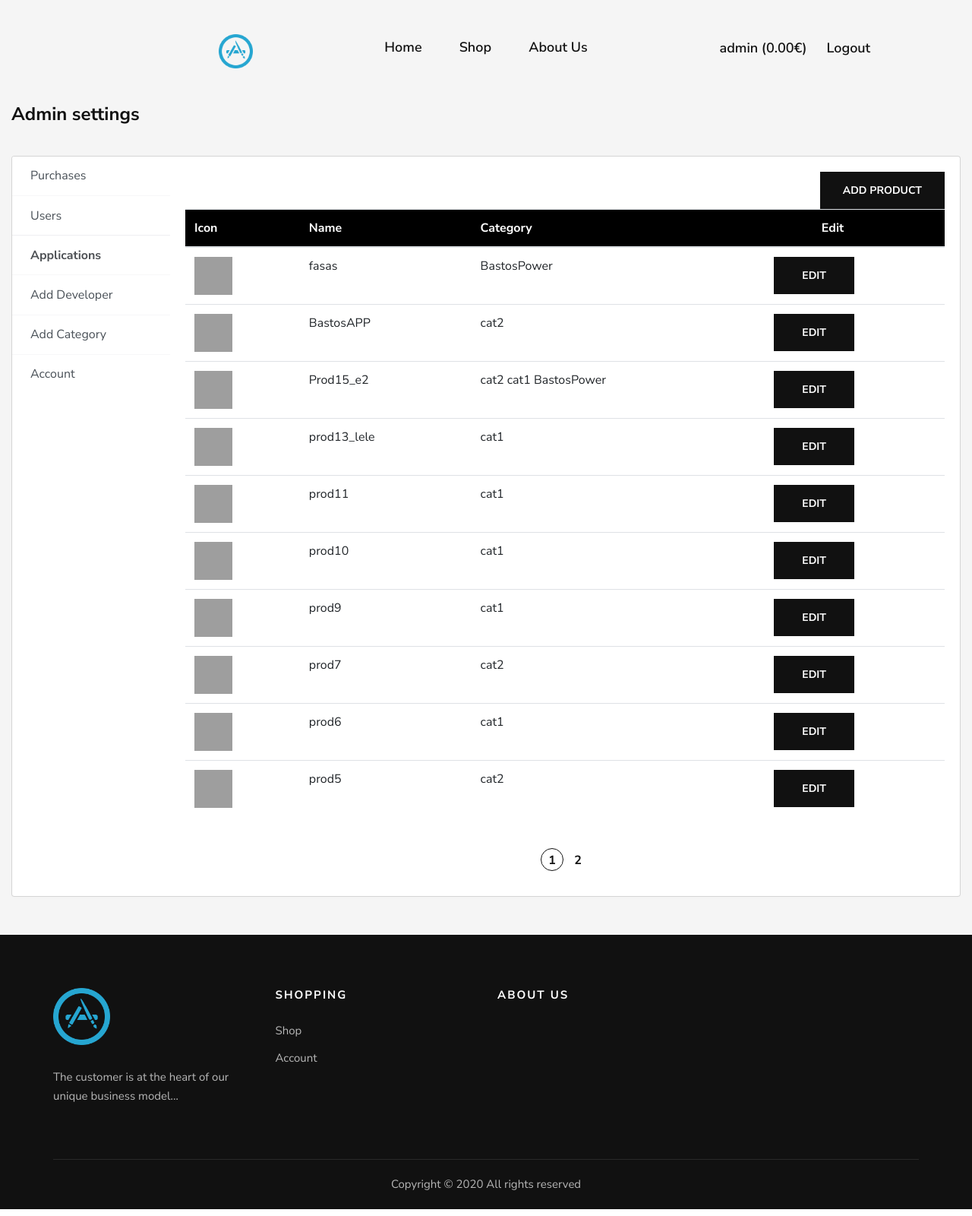
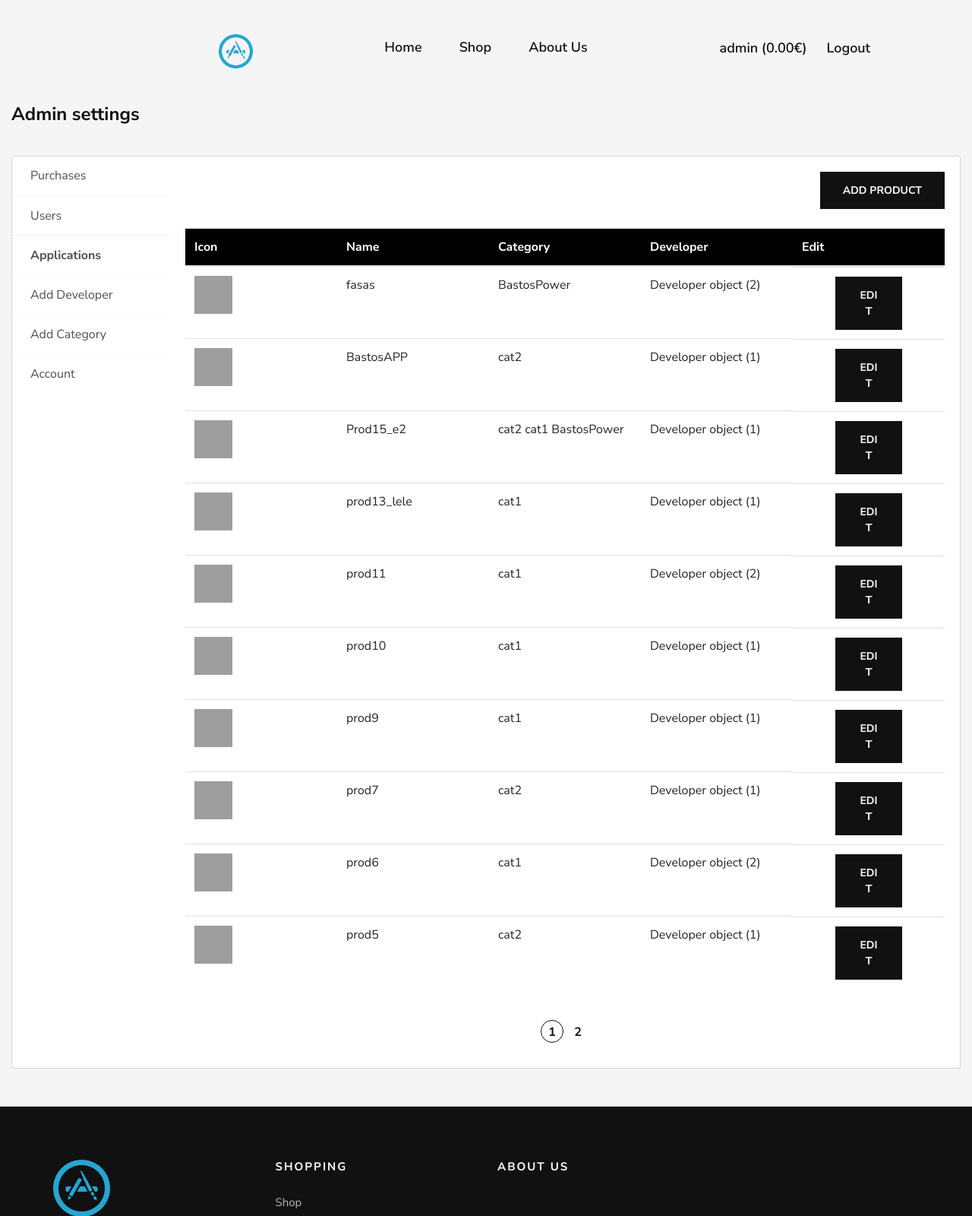
Before and after one commit to hugofpaiva/tpw-p1, a Django app: page /admin/apps/ in a window 1280 px wide. Shown: the top 1600 px of the page at 76% size. Run offline with Django 3.2, Linux system fonts and the light colour scheme; a user stored in the database is signed in; data comes from the database, SQL or seed files in the repository; both versions use the stored data as it was after the commit; some libraries are stand-ins or nearby versions; grey boxes are pictures that could not be loaded.

Commit message:
Various fixes

```diff
--- a/webproj/app/forms.py
+++ b/webproj/app/forms.py
@@ -65,7 +65,7 @@ class EditProductForm(forms.Form):
     name = forms.CharField(max_length=50)
     icon=forms.URLField()
     description=forms.CharField(max_length=50)
-    category = forms.ModelChoiceField(queryset=Category.objects.all())
+    category = forms.ModelChoiceField(queryset=Category.objects.all(), required=False)
     developer = forms.ModelChoiceField(queryset=Developer.objects.all())
 
 class AddBalanceForm(forms.Form):
--- a/webproj/app/templates/adminapps.html
+++ b/webproj/app/templates/adminapps.html
@@ -35,13 +35,14 @@
                  <div class="card-body pb-2">
                  {% if products %}
                    <table class="table" width="100%" align="center">
-                   <a class="site-btn" style="float: right"href="{% url 'addApp' %}" > Add Product</a>
+                   <a class="site-btn" style="float: right; margin-bottom: 25px"href="{% url 'addApp' %}" > Add Product</a>
                      <thead  style="background-color: black; border: 0; color: white;">
                        <tr>
-                         <th scope="col">Icon</th>
-                         <th scope="col">Name</th>
-                         <th scope="col">Category</th>
-                        <th scope="col" style="padding-left: 75px">Edit</th>
+                         <th scope="col" style="width: 20%">Icon</th>
+                         <th scope="col" style="width: 20%">Name</th>
+                         <th scope="col" style="width: 20%">Category</th>
+                            <th scope="col" style="width: 20%">Developer</th>
+                        <th scope="col" style="width: 20%">Edit</th>
 
                        </tr>
                      </thead>
@@ -56,8 +57,9 @@
                                  {% endfor %}
 
                              </td>
+                            <td>{{ p.developer }}</td>
 
-                             <td align="left" style="wi: 0px;"><a id ="a_{{ p.id }}"  href="#"  onclick="get_prod('{{p.id}}', '{{ p.name }}' , '{{ p.icon }}', '{{ p.description }}', '{{ p.category }}', '{{ p.developer }}' )" data-toggle="modal" data-target="#modalEditForm" style="width: 50%; text-align: center" class="site-btn">Edit </a></td>
+                             <td style="display: flex; justify-content: center"><a id ="a_{{ p.id }}"  href="#"  onclick="get_prod('{{p.id}}', '{{ p.name }}' , '{{ p.icon }}', '{{ p.description }}', '{{ p.category }}', '{{ p.developer }}' )" data-toggle="modal" data-target="#modalEditForm" style="width: 50%; text-align: center" class="site-btn">Edit </a></td>
                            </tr>
                        {% endfor %}
                      </tbody>
--- a/webproj/app/views.py
+++ b/webproj/app/views.py
@@ -273,7 +273,7 @@ def prodDetails(request, idprod):
             reviews = Reviews.objects.filter(product=product).order_by('-date')
             numreviews = reviews.count()
             # --- Django Pagination ---
-            paginator = Paginator(reviews, 5)  # shows 1 review per page
+            paginator = Paginator(reviews, 5)
             page_number = request.GET.get('page')
             page_obj = paginator.get_page(page_number)
             # ------------------------
@@ -296,7 +296,6 @@ def prodDetails(request, idprod):
             product.nStars, product.nEmptyStars  = range(int(product.rate)),range(5 - int(product.rate))
             productbenefits = Prod_Benefits.objects.filter(product=product)
             pricing = Product_Pricing_Plan.objects.filter(product=product)
-            categories = product.category.all()
             totalpurchases = Purchase.objects.filter(product_plan__product=product).count()
             data= {'prod': product, 'revs': page_obj, 'prodbenefs': productbenefits,
                    'plans': pricing, 'purch': totalpurchases, 'numreviews': numreviews, 'form_purch': form_purchases,
@@ -364,7 +363,7 @@ def fill_form(client):
 
 
 
-# ver isto melhor ta cancro como a merda
+
 def accountDetails(request):
     if request.user.is_authenticated:
         if request.user.is_superuser:
@@ -389,9 +388,6 @@ def accountDetails(request):
                     client = Client.objects.get(user_id=update.client.id)
                     update.save()
                     update.refresh_from_db()
-                    #to stay logged in
-
-                    #Because after changes in account, the system logout the user
                     login(request, update.client)
                     form=fill_form(client)
                     form_pw = UpdatePasswordForm(request.user)
@@ -466,7 +462,6 @@ def adminUsers(request):
                     client.save()
                     data['success'] = 'Success editing the product ' + user.username
                 else:
-                    # Open the modal showing the error on page load, AINDA N FUNCIONA!
                     data['error'] = True
             else:
                 form = AddBalanceForm()
@@ -503,7 +498,6 @@ def adminApps(request):
                     product.save()
                     data['success'] = 'Success editing the product ' + product.name
                 else:
-                    #Open the modal showing the error on page load, AINDA N FUNCIONA!
                     data['error'] = True
             else:
                 form = EditProductForm()
@@ -592,14 +586,16 @@ def addApp(request):
                     pricing_plan.feature = form_plan.cleaned_data['feature']
                     pricing_plan.save()
                     data['success'] = 'Sucessing adding new App!'
+
             else:
                 data['error'] = 'Some error Ocurred. Check bellow for details'
-        else:
-            data['form'] = AddProductForm()
-            data['form_plan'] = AddPricingPlan()
+
+        data['form'] = AddProductForm()
+        data['form_plan'] = AddPricingPlan()
 
         return render(request,'addapp.html', data)
     return redirect('notfound')
+
 
 def getPaginator(request, qs, per_page, request_page='page'):
     paginator = Paginator(qs, per_page)
```
Also changed, not shown: webproj/app/templates/addapp.html (+7 -7 lines), webproj/db.sqlite3.
